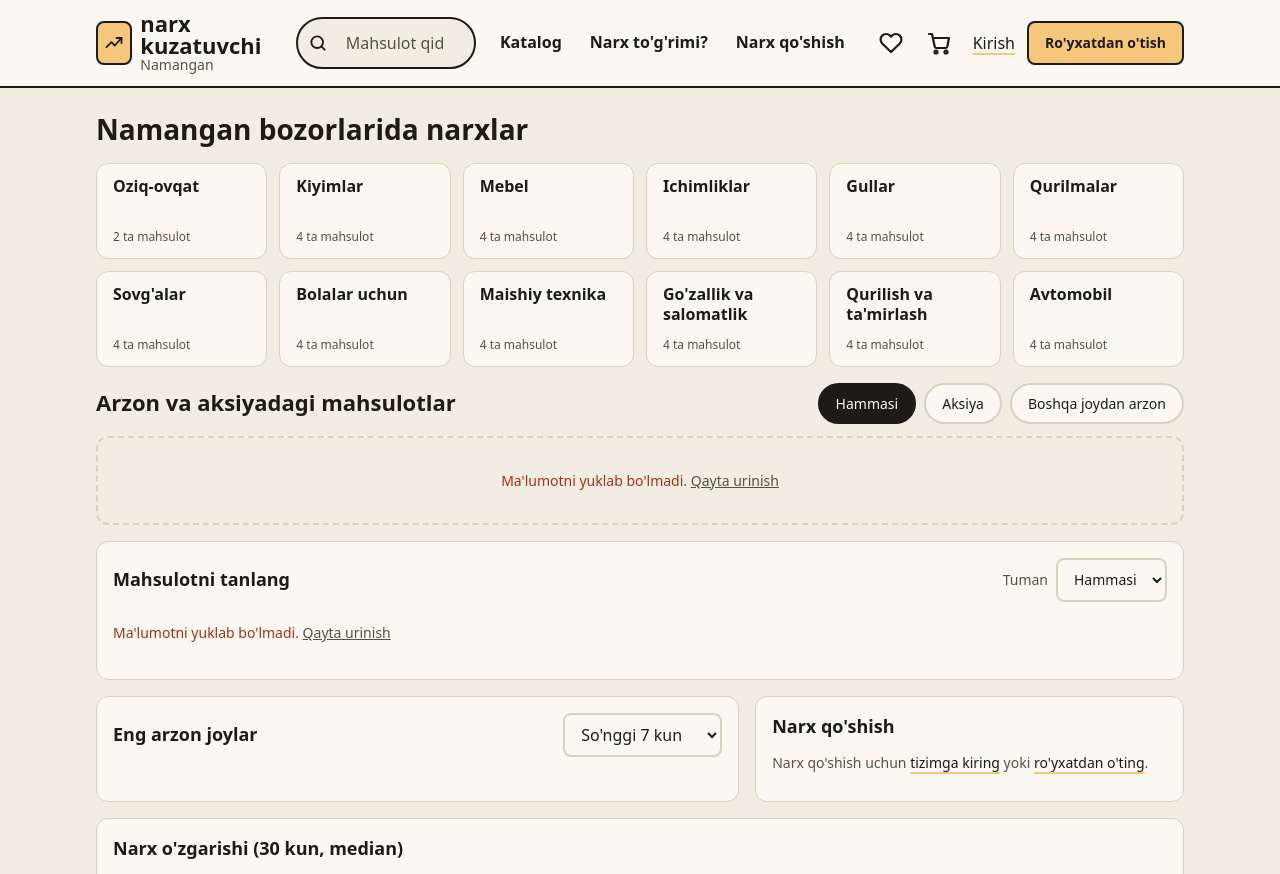
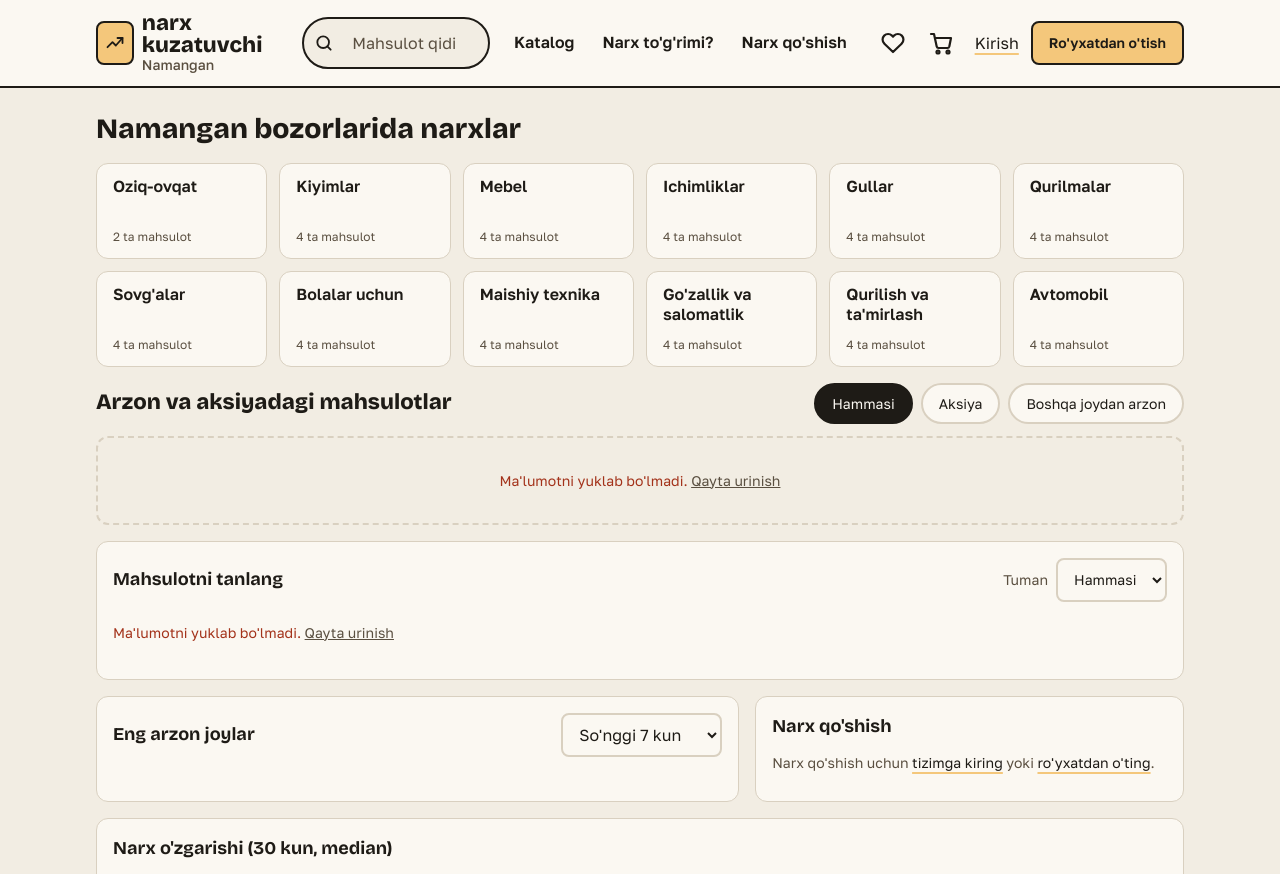
Before and after one commit to qodirhanov/sales, a Django app: page / in a window 1280 px wide. Shown: the top 874 px of the page. Run offline with Django 5.2, Linux system fonts and the light colour scheme; data comes from the database, SQL or seed files in the repository; data that the repository does not hold is empty; parts of the project's set-up code (start-up, migrations or seed data) failed here and were passed over.

Commit message:
Add self-hosted typeface: Bricolage Grotesque, Golos Text, Caveat
Variable woff2 files (SIL OFL) in static/fonts, split by script, loaded
through static/css/fonts.css with font-display: swap and no third-party
requests. Tokens: Golos Text for body, Bricolage Grotesque for headings
and every price figure, Caveat for handwritten notes, system fonts as
fallback. The two main Latin files are preloaded.

Co-Authored-By: Claude Sonnet 5.5 <noreply@anthropic.com>

```diff
--- a/prices/templates/prices/base.html
+++ b/prices/templates/prices/base.html
@@ -6,6 +6,9 @@
 <meta name="viewport" content="width=device-width, initial-scale=1">
 <title>{% block title %}Narx kuzatuvchi{% endblock %}</title>
 <link rel="icon" href="{% static 'img/favicon.svg' %}" type="image/svg+xml">
+<link rel="preload" href="{% static 'fonts/golos-text-latin-wght-normal.woff2' %}" as="font" type="font/woff2" crossorigin>
+<link rel="preload" href="{% static 'fonts/bricolage-grotesque-latin-wght-normal.woff2' %}" as="font" type="font/woff2" crossorigin>
+<link rel="stylesheet" href="{% static 'css/fonts.css' %}">
 <link rel="stylesheet" href="{% static 'css/tokens.css' %}">
 <link rel="stylesheet" href="{% static 'css/base.css' %}">
 {% block head %}{% endblock %}
--- a/static/css/base.css
+++ b/static/css/base.css
@@ -290,3 +290,7 @@ a.chip { display: inline-grid; align-items: center; text-decoration: none; }
 .yorliq small { font-size: var(--fs-sm); font-weight: var(--fw-medium); }
 .pd-info .yorliq { margin: var(--sp-2) 0 var(--sp-3); }
 .offer .pr .delta { display: flex; justify-content: flex-end; }
+
+/* ---- typeface: display font for headings and every price figure ---- */
+h1, h2, h3 { font-family: var(--font-display); }
+.pcard .now, .offer .pr, .price, .summary .sum { font-family: var(--font-display); }
--- /dev/null
+++ b/static/css/fonts.css
@@ -0,0 +1,42 @@
+/* Self-hosted variable fonts (SIL Open Font License), no third-party requests.
+   Bricolage Grotesque: headings and prices. Golos Text: body. Caveat: handwritten notes only.
+   Each family is split by script so a page downloads only what its text needs; the Uzbek
+   apostrophes (U+02BB, U+02BC) are inside the "latin" files. */
+
+@font-face {
+  font-family: "Bricolage Grotesque"; font-style: normal; font-weight: 200 800; font-display: swap;
+  src: url("../fonts/bricolage-grotesque-latin-wght-normal.woff2") format("woff2");
+  unicode-range: U+0000-00FF, U+0131, U+0152-0153, U+02BB-02BC, U+02C6, U+02DA, U+02DC, U+0304, U+0308, U+0329, U+2000-206F, U+20AC, U+2122, U+2191, U+2193, U+2212, U+2215, U+FEFF, U+FFFD;
+}
+@font-face {
+  font-family: "Bricolage Grotesque"; font-style: normal; font-weight: 200 800; font-display: swap;
+  src: url("../fonts/bricolage-grotesque-latin-ext-wght-normal.woff2") format("woff2");
+  unicode-range: U+0100-02BA, U+02BD-02C5, U+02C7-02CC, U+02CE-02D7, U+02DD-02FF, U+0304, U+0308, U+0329, U+1D00-1DBF, U+1E00-1E9F, U+1EF2-1EFF, U+2020, U+20A0-20AB, U+20AD-20C0, U+2113, U+2C60-2C7F, U+A720-A7FF;
+}
+
+@font-face {
+  font-family: "Golos Text"; font-style: normal; font-weight: 400 900; font-display: swap;
+  src: url("../fonts/golos-text-latin-wght-normal.woff2") format("woff2");
+  unicode-range: U+0000-00FF, U+0131, U+0152-0153, U+02BB-02BC, U+02C6, U+02DA, U+02DC, U+0304, U+0308, U+0329, U+2000-206F, U+20AC, U+2122, U+2191, U+2193, U+2212, U+2215, U+FEFF, U+FFFD;
+}
+@font-face {
+  font-family: "Golos Text"; font-style: normal; font-weight: 400 900; font-display: swap;
+  src: url("../fonts/golos-text-latin-ext-wght-normal.woff2") format("woff2");
+  unicode-range: U+0100-02BA, U+02BD-02C5, U+02C7-02CC, U+02CE-02D7, U+02DD-02FF, U+0304, U+0308, U+0329, U+1D00-1DBF, U+1E00-1E9F, U+1EF2-1EFF, U+2020, U+20A0-20AB, U+20AD-20C0, U+2113, U+2C60-2C7F, U+A720-A7FF;
+}
+@font-face {
+  font-family: "Golos Text"; font-style: normal; font-weight: 400 900; font-display: swap;
+  src: url("../fonts/golos-text-cyrillic-wght-normal.woff2") format("woff2");
+  unicode-range: U+0301, U+0400-045F, U+0490-0491, U+04B0-04B1, U+2116;
+}
+
+@font-face {
+  font-family: "Caveat"; font-style: normal; font-weight: 400 700; font-display: swap;
+  src: url("../fonts/caveat-latin-wght-normal.woff2") format("woff2");
+  unicode-range: U+0000-00FF, U+0131, U+0152-0153, U+02BB-02BC, U+02C6, U+02DA, U+02DC, U+0304, U+0308, U+0329, U+2000-206F, U+20AC, U+2122, U+2191, U+2193, U+2212, U+2215, U+FEFF, U+FFFD;
+}
+@font-face {
+  font-family: "Caveat"; font-style: normal; font-weight: 400 700; font-display: swap;
+  src: url("../fonts/caveat-latin-ext-wght-normal.woff2") format("woff2");
+  unicode-range: U+0100-02BA, U+02BD-02C5, U+02C7-02CC, U+02CE-02D7, U+02DD-02FF, U+0304, U+0308, U+0329, U+1D00-1DBF, U+1E00-1E9F, U+1EF2-1EFF, U+2020, U+20A0-20AB, U+20AD-20C0, U+2113, U+2C60-2C7F, U+A720-A7FF;
+}
--- a/static/css/tokens.css
+++ b/static/css/tokens.css
@@ -24,9 +24,10 @@
   --scrim: color-mix(in srgb, var(--card) 92%, transparent);
 
   /* ---- type ---- */
-  --font-body: system-ui, -apple-system, "Segoe UI", Roboto, sans-serif;
-  --font-display: var(--font-body);   /* swapped when the typeface is chosen */
-  --font-hand: "Segoe Print", "Bradley Hand", "Comic Sans MS", cursive;   /* handwritten notes only */
+  --font-system: system-ui, -apple-system, "Segoe UI", Roboto, sans-serif;   /* fallback while fonts load */
+  --font-body: "Golos Text", var(--font-system);
+  --font-display: "Bricolage Grotesque", var(--font-system);                 /* headings, prices */
+  --font-hand: "Caveat", "Segoe Print", "Bradley Hand", cursive;              /* handwritten notes only */
   --fs-xs: 12px;
   --fs-sm: 14px;
   --fs-md: 16px;
```
Also changed, not shown: static/fonts/bricolage-grotesque-latin-ext-wght-normal.woff2 (added), static/fonts/bricolage-grotesque-latin-wght-normal.woff2 (added), static/fonts/caveat-latin-ext-wght-normal.woff2 (added), static/fonts/caveat-latin-wght-normal.woff2 (added), static/fonts/golos-text-cyrillic-wght-normal.woff2 (added), static/fonts/golos-text-latin-ext-wght-normal.woff2 (added), static/fonts/golos-text-latin-wght-normal.woff2 (added).
